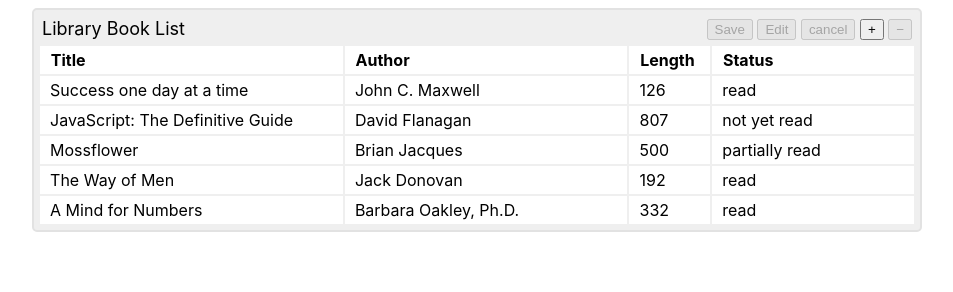
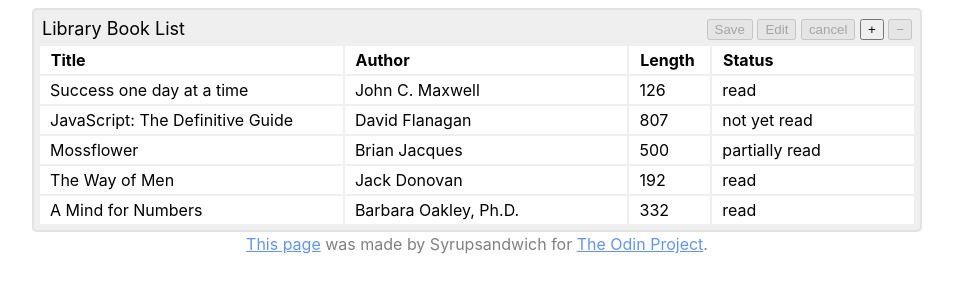
Before and after one commit to syrupsandwich/library, a plain HTML site: page index.html in a window 1280 px wide. Shown: the whole page, without its empty margins (163-1116 px from the left). Drawn offline with Linux system fonts and the light colour scheme.

Commit message:
Add links to the source of the project

```diff
--- a/index.html
+++ b/index.html
@@ -37,6 +37,11 @@
       <tbody class="shelf"></tbody>
     </table>
   </form>
+  <footer>
+    <p>
+    <span><a href="https://github.com/syrupsandwich/library">This page</a> was made by Syrupsandwich for <a href="https://www.theodinproject.com/lessons/node-path-javascript-library">The Odin Project</a>.</span>
+    </p>
+  </footer>
 </body>
 <script src="./program/library.js" defer></script>
 </html>
--- a/style/library.css
+++ b/style/library.css
@@ -67,3 +67,17 @@ col.status{
 .selected{
   box-shadow: cornflowerblue 4px 0px 0px 2px, cornflowerblue -4px 0px 0px 2px;
 }
+
+footer{
+  text-align: center;
+  color: gray;
+  padding: 2px;
+}
+
+footer>p{
+  margin: 0;
+}
+
+a{
+  color: cornflowerblue;
+}
```
